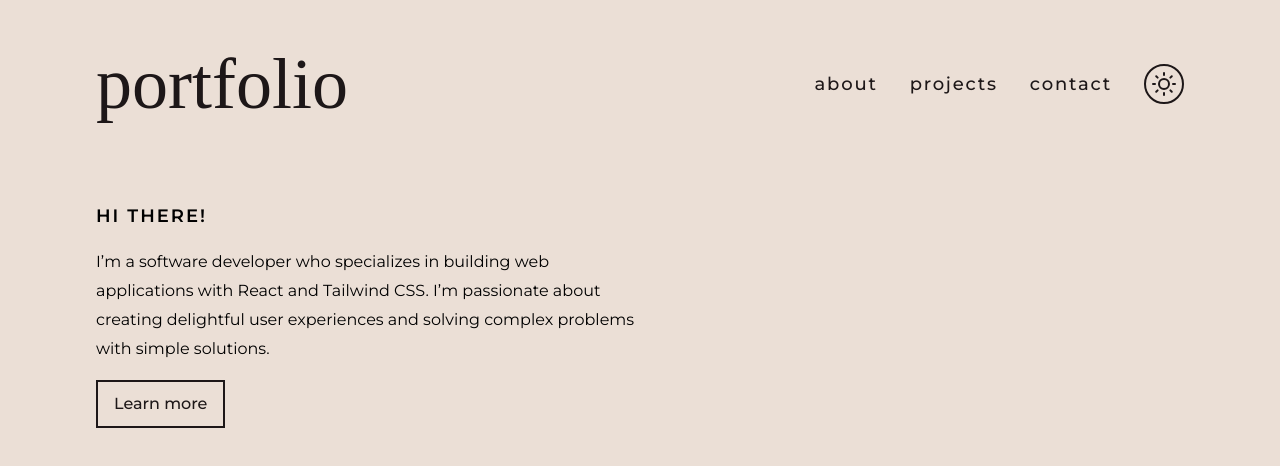
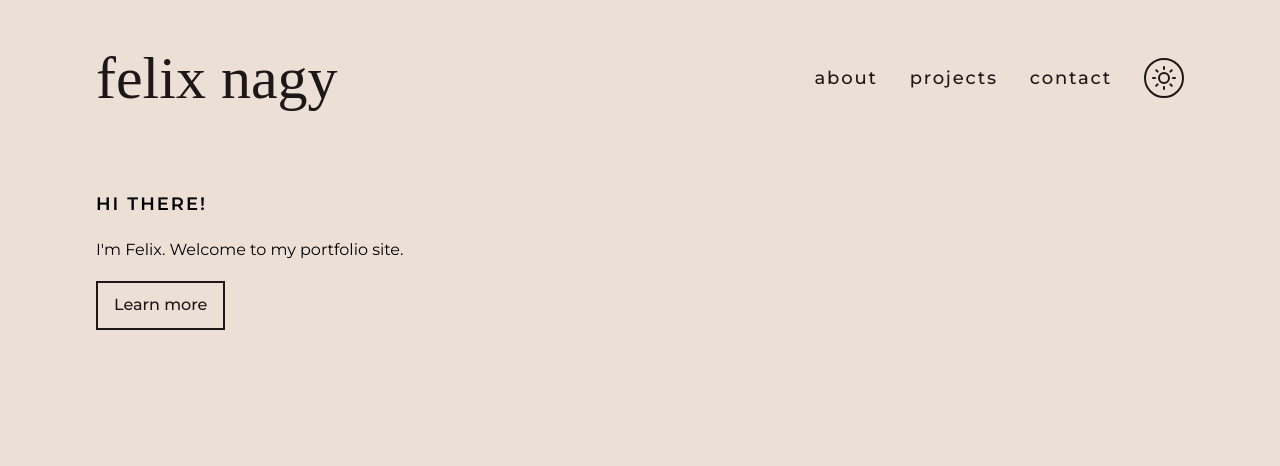
Before and after one commit to fexgroot/my-portfolio, a React (Vite) app: page / in a window 1280 px wide. Shown: the top 466 px of the page. Built offline with nearby package versions, Linux system fonts and the light colour scheme; a web font is replaced by a local one.

Commit message:
final fixes

```diff
--- a/index.html
+++ b/index.html
@@ -4,7 +4,7 @@
     <meta charset="UTF-8" />
     <link rel="icon" type="image/svg+xml" href="/favicon.svg" />
     <meta name="viewport" content="width=device-width, initial-scale=1.0" />
-    <title>portfolio</title>
+    <title>felix nagy</title>
     <meta name="darkreader-lock" />
   </head>
   <body
--- a/src/components/Navbar.jsx
+++ b/src/components/Navbar.jsx
@@ -17,9 +17,9 @@ export default function Navbar() {
       <header className="flex items-center justify-between">
         <PageLink
           href="/"
-          className="font-grand text-4xl text-pri dark:text-sec sm:text-6xl md:text-7xl"
+          className="font-grand text-4xl text-pri dark:text-sec sm:text-5xl md:text-6xl lg:text:7xl"
         >
-          portfolio
+          felix nagy
         </PageLink>
 
         {/* Hamburger icon for mobile */}
--- a/src/pages/Contact.jsx
+++ b/src/pages/Contact.jsx
@@ -3,14 +3,14 @@ import Button from "../components/Button";
 
 export default function Contact() {
   return (
-    <div className="dark:text-sec flex flex-col gap-4 lg:max-w-[50%]">
+    <div className="flex flex-col gap-4 dark:text-sec lg:max-w-[50%]">
       <h2>Get in touch</h2>
       <p>
-        If you’d like to chat about a project or need help with something, feel
-        free to send me an email. I’ll get back to you as soon as possible!
+        If you’d like to chat about a project, feel free to send me an email.
+        I’ll get back to you as soon as possible!
       </p>
-      <Button href="mailto:fnagy@st.noorderpoort.nl" className={"px-4 py-2"}>
-        <Icon.Mail strokeWidth={1.5}/>
+      <Button href="mailto:fnagy@st.noorderpoort.nl?subject=Project Inquiry" className={"px-4 py-2"}>
+        <Icon.Mail strokeWidth={1.5} />
         Send an email
       </Button>
     </div>
--- a/src/pages/Home.jsx
+++ b/src/pages/Home.jsx
@@ -5,11 +5,7 @@ export default function Home() {
   return (
     <div className="flex flex-col gap-4 dark:text-sec lg:max-w-[50%]">
       <h2>Hi there!</h2>
-      <p>
-        I’m a software developer who specializes in building web applications
-        with React and Tailwind CSS. I’m passionate about creating delightful
-        user experiences and solving complex problems with simple solutions.
-      </p>
+      <p>I'm Felix. Welcome to my portfolio site.</p>
       <Button>
         <PageLink href="/about" className={"px-4 py-2"}>
           Learn more
--- a/src/pages/Projects.jsx
+++ b/src/pages/Projects.jsx
@@ -7,7 +7,7 @@ export default function Projects() {
         <h2>My work</h2>
         <p>
           Here are a few projects I’ve worked on recently. They showcase my
-          skills and experience with React, Vue, Tailwind CSS, Python and more.
+          skills and experience with Vue, Tailwind CSS, Python and more.
         </p>
       </div>
       <div className="mt-8 grid grid-cols-1 gap-8 sm:grid-cols-2 lg:grid-cols-3">
```
